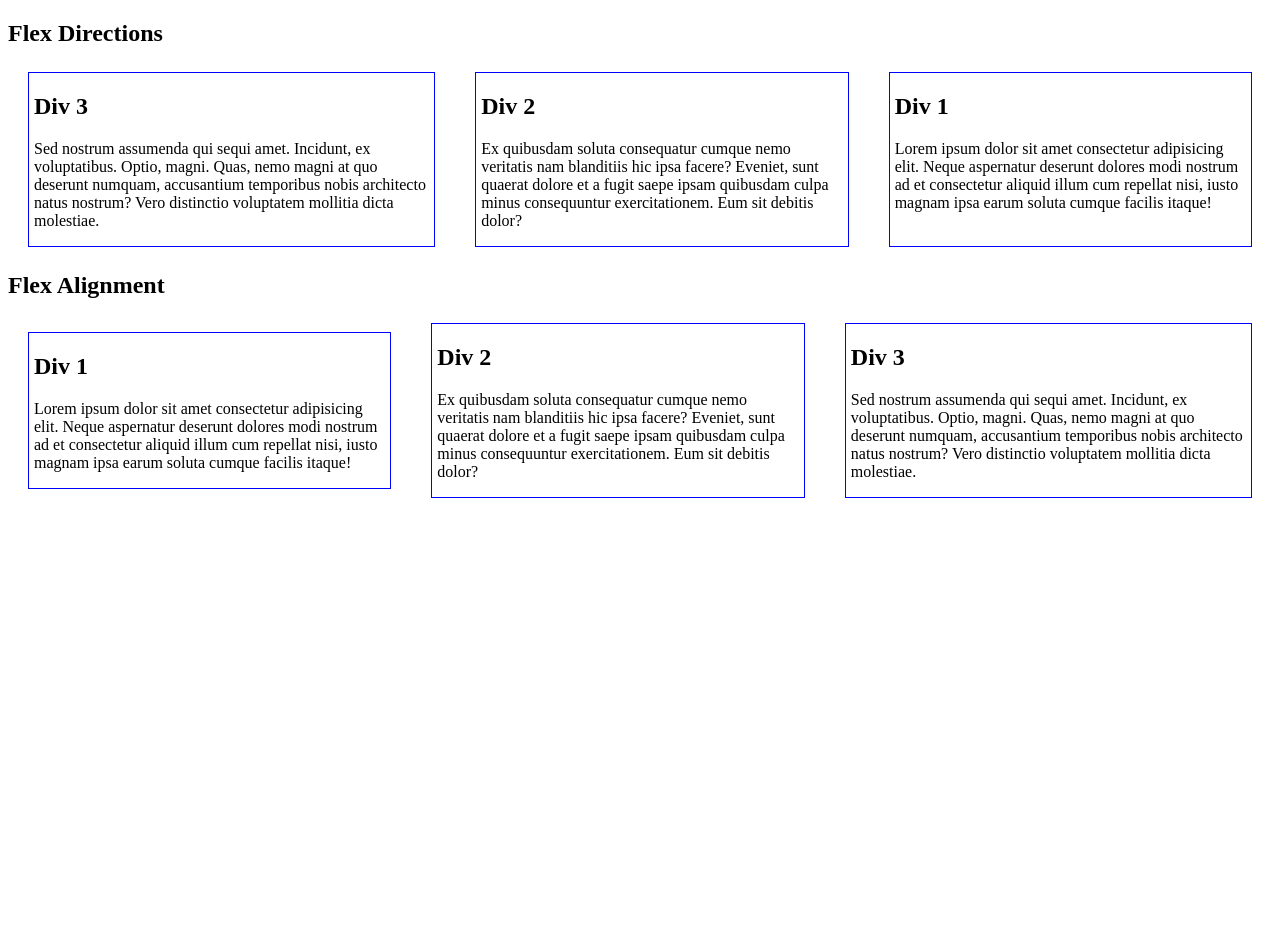
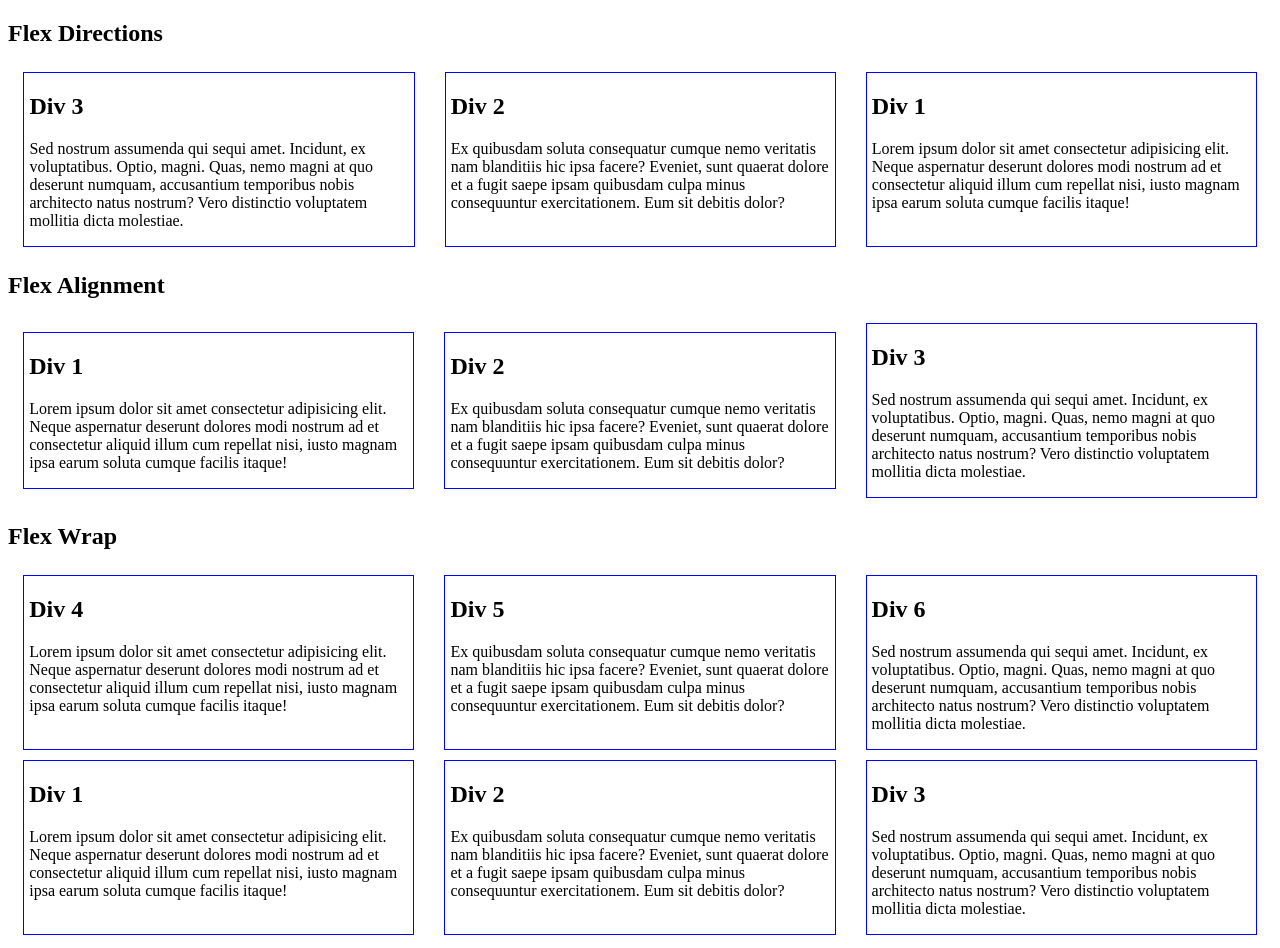
Before and after one commit to AndreaJuru/TTA-Advanced-CSS, a plain HTML site: page Flexbox/index.html in a window 1280 px wide. Before the commit the page ends 800 px from the top, so only its background shows below. Drawn offline with Linux system fonts and the light colour scheme.

Commit message:
feat: understanding the key elements of display flex

```diff
--- a/Flexbox/index.html
+++ b/Flexbox/index.html
@@ -20,7 +20,6 @@
                     <h2>Div 3</h2>
                     <p>Sed nostrum assumenda qui sequi amet. Incidunt, ex voluptatibus. Optio, magni. Quas, nemo magni at quo deserunt numquam, accusantium temporibus nobis architecto natus nostrum? Vero distinctio voluptatem mollitia dicta molestiae.</p>
                 </div>
-            </div>
         </section>
 
         <section>
@@ -38,8 +37,34 @@
                     <h2>Div 3</h2>
                     <p>Sed nostrum assumenda qui sequi amet. Incidunt, ex voluptatibus. Optio, magni. Quas, nemo magni at quo deserunt numquam, accusantium temporibus nobis architecto natus nostrum? Vero distinctio voluptatem mollitia dicta molestiae.</p>
                 </div>
-            </div>
         </section>
-
-    </body>
+        <section>
+            <h1>Flex Wrap</h1>
+            <div class="container-3">
+                <div class="content">
+                    <h2>Div 1</h2>
+                    <p>Lorem ipsum dolor sit amet consectetur adipisicing elit. Neque aspernatur deserunt dolores modi nostrum ad et consectetur aliquid illum cum repellat nisi, iusto magnam ipsa earum soluta cumque facilis itaque!</p>
+                </div>
+                <div class="content">
+                    <h2>Div 2</h2>
+                    <p>Ex quibusdam soluta consequatur cumque nemo veritatis nam blanditiis hic ipsa facere? Eveniet, sunt quaerat dolore et a fugit saepe ipsam quibusdam culpa minus consequuntur exercitationem. Eum sit debitis dolor?</p>
+                </div>
+                <div class="content">
+                    <h2>Div 3</h2>
+                    <p>Sed nostrum assumenda qui sequi amet. Incidunt, ex voluptatibus. Optio, magni. Quas, nemo magni at quo deserunt numquam, accusantium temporibus nobis architecto natus nostrum? Vero distinctio voluptatem mollitia dicta molestiae.</p>
+                </div>
+                <div class="content">
+                    <h2>Div 4</h2>
+                    <p>Lorem ipsum dolor sit amet consectetur adipisicing elit. Neque aspernatur deserunt dolores modi nostrum ad et consectetur aliquid illum cum repellat nisi, iusto magnam ipsa earum soluta cumque facilis itaque!</p>
+                </div>
+                <div class="content">
+                    <h2>Div 5</h2>
+                    <p>Ex quibusdam soluta consequatur cumque nemo veritatis nam blanditiis hic ipsa facere?  Eveniet, sunt quaerat dolore et a fugit saepe ipsam quibusdam culpa minus consequuntur exercitationem. Eum sit debitis dolor?</p>
+                </div>
+                <div class="content">
+                    <h2>Div 6</h2>
+                    <p>Sed nostrum assumenda qui sequi amet. Incidunt, ex voluptatibus. Optio, magni. Quas, nemo magni at quo deserunt numquam, accusantium temporibus nobis architecto natus nostrum? Vero distinctio voluptatem mollitia dicta molestiae.</p>
+               </div>
+             </div>
+         </body>
 </html>
--- a/Flexbox/style.css
+++ b/Flexbox/style.css
@@ -13,8 +13,16 @@
     /* height: 100vh; */
 }
 
+.container-3{
+    display: flex;
+    /* flex-wrap: wrap; */
+    flex-wrap: wrap-reverse;
+    justify-content: center;
+}
+
 .content{
     border: 1px solid blue;
-    margin: 5px 20px;
+    margin: 5px 15px;
     padding: 0px 5px;
+    width: 30%;
 }
```
